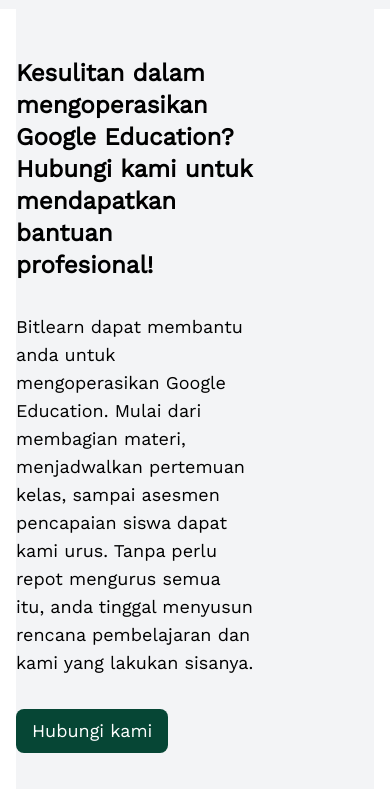
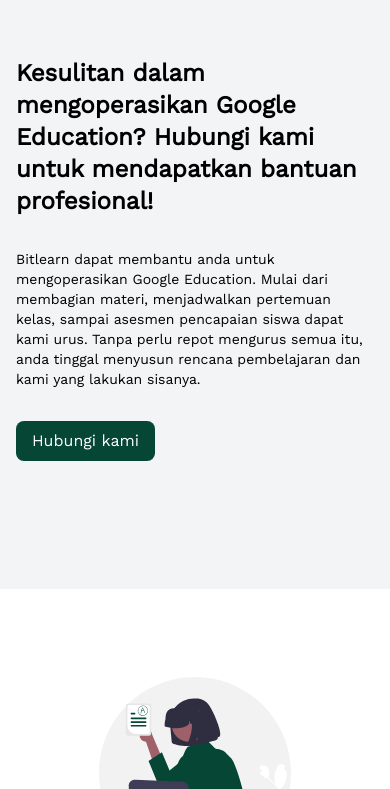
Before and after one commit to bitlearnindonesia/bitlearn, a Gatsby site: page / in a window 390 px wide. Shown: the part 55-844 px from the top of the page. Built offline with nearby package versions, Linux system fonts and the light colour scheme; Gatsby itself is replaced by a stand-in of ours.

Commit message:
styled mobile header

```diff
--- a/src/components/Footer.js
+++ b/src/components/Footer.js
@@ -32,7 +32,7 @@
           </div>
         </main>
       </div>
-      <div className="bg-primary text-white text-center text-sm">© {new Date().getFullYear()} Tim Bitlearn. All Rights Reserved</div>
+      <div className="bg-primary text-white text-center text-sm py-2">© {new Date().getFullYear()} Tim Bitlearn. All Rights Reserved</div>
     </body>
   )
 }
--- a/src/components/layout.js
+++ b/src/components/layout.js
@@ -9,7 +9,7 @@
   return (
     <body className="bg-white">
       <Header/>
-      <main className="mx-auto md:px-0 px-4 font-sans">{children}</main>
+      <main className="mx-auto font-sans">{children}</main>
       <Footer/>
     </body>
   )
--- a/src/pages/index.js
+++ b/src/pages/index.js
@@ -4,7 +4,6 @@
 import Layout from "../components/layout"
 import Seo from "../components/seo"
 
-import placeholder from '/src/images/placeholder.png'
 import cta from '/src/images/cta.svg'
 import feature1 from '/src/images/feature1.svg'
 import feature2 from '/src/images/feature2.svg'
@@ -21,16 +20,16 @@
     <Layout location={location} title={siteTitle}>
       <Seo title="Bitlearn" />
 
-      <div className="grid grid-cols-1 gap-36">
+      <div className="grid grid-cols-1 gap-16 sm:gap-36">
         {/* CTA */}
         <div className="bg-gray-100">
-          <div className="grid grid-cols-6 items-end mx-auto py-12 sm:py-36 space-y-12 max-w-6xl">
-            <div className="col-span-4">
-              <h2 className="md:text-3xl text-2xl font-bold mb-8">
+          <div className="grid grid-cols-2 sm:grid-cols-6 items-end mx-auto px-4 py-12 sm:py-36 space-y-12 max-w-6xl">
+            <div className="col-span-2 sm:col-span-4">
+              <h2 className="sm:text-3xl text-2xl font-bold mb-8">
               Kesulitan dalam mengoperasikan Google Education? Hubungi kami untuk mendapatkan bantuan profesional!
               </h2>
-              <p className="text-lg">Bitlearn dapat membantu anda untuk mengoperasikan Google Education. Mulai dari membagian materi, menjadwalkan pertemuan kelas, sampai asesmen pencapaian siswa dapat kami urus. Tanpa perlu repot mengurus semua itu, anda tinggal menyusun rencana pembelajaran dan kami yang lakukan sisanya.</p>
-              <button className="bg-primary hover:bg-secondary text-white text-lg sm:text-md font-medium my-8 py-2 px-4 rounded-lg"><Link to="/#contact">Hubungi kami</Link></button>
+              <p className="text-sm sm:text-lg">Bitlearn dapat membantu anda untuk mengoperasikan Google Education. Mulai dari membagian materi, menjadwalkan pertemuan kelas, sampai asesmen pencapaian siswa dapat kami urus. Tanpa perlu repot mengurus semua itu, anda tinggal menyusun rencana pembelajaran dan kami yang lakukan sisanya.</p>
+              <button className="bg-primary hover:bg-secondary text-white text-md sm:text-md font-medium my-8 py-2 px-4 rounded-lg"><Link to="/#contact">Hubungi kami</Link></button>
             </div>
             <div className="col-span-2">
               <img src={cta} className="hidden sm:block w-full ml-auto" alt="cta"/>
@@ -65,7 +64,7 @@
         </div>
 
         {/* Product showcase section */}
-        <div className="bg-gray-100 px-6 py-32 space-y-6" id='products'>
+        <div className="bg-gray-100 px-6 py-16 space-y-6" id='products'>
           <div className="max-w-6xl mx-auto">
             <h2 className="md:text-4xl text-3xl text-center font-bold my-4">
             Produk yang Kami Kelola
```
